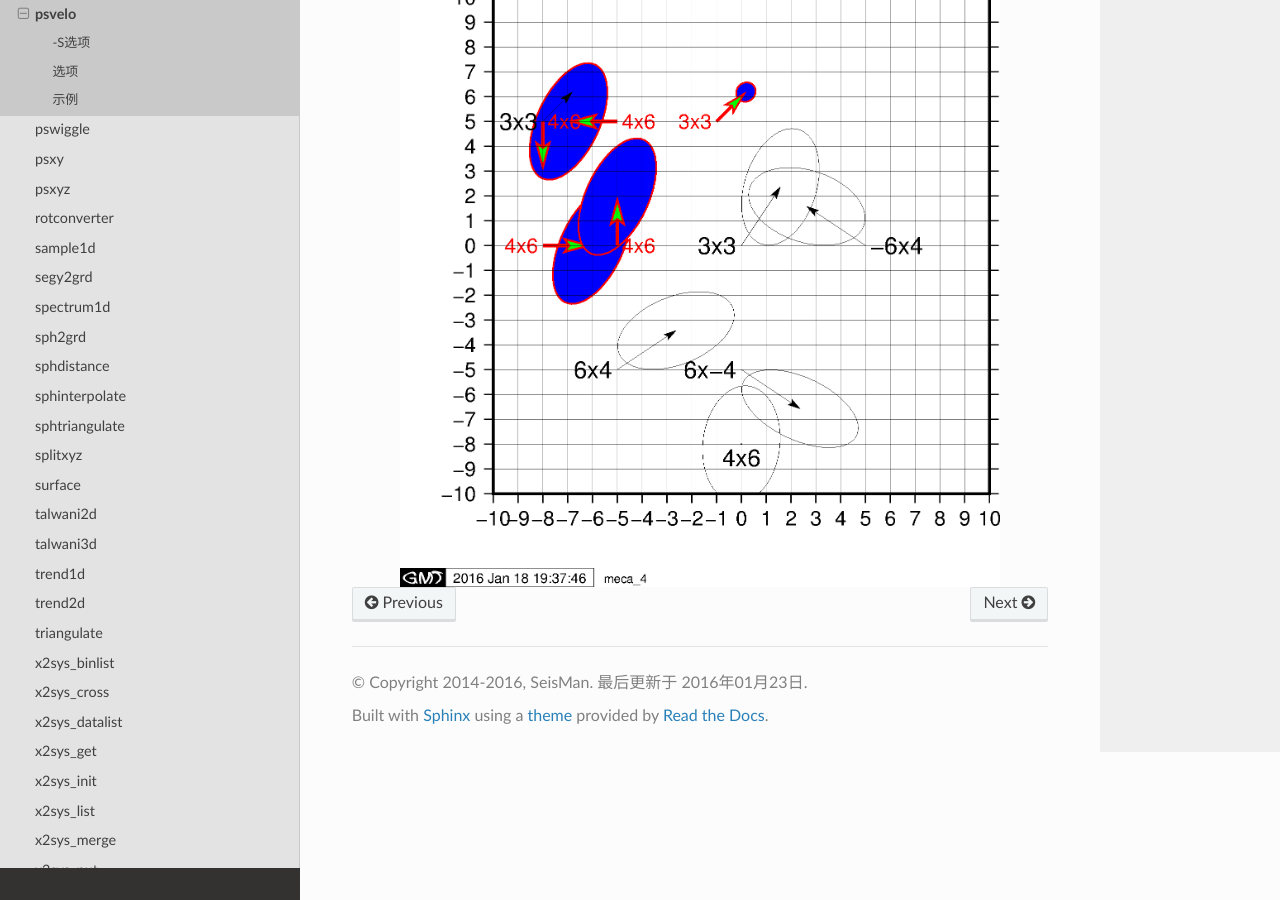
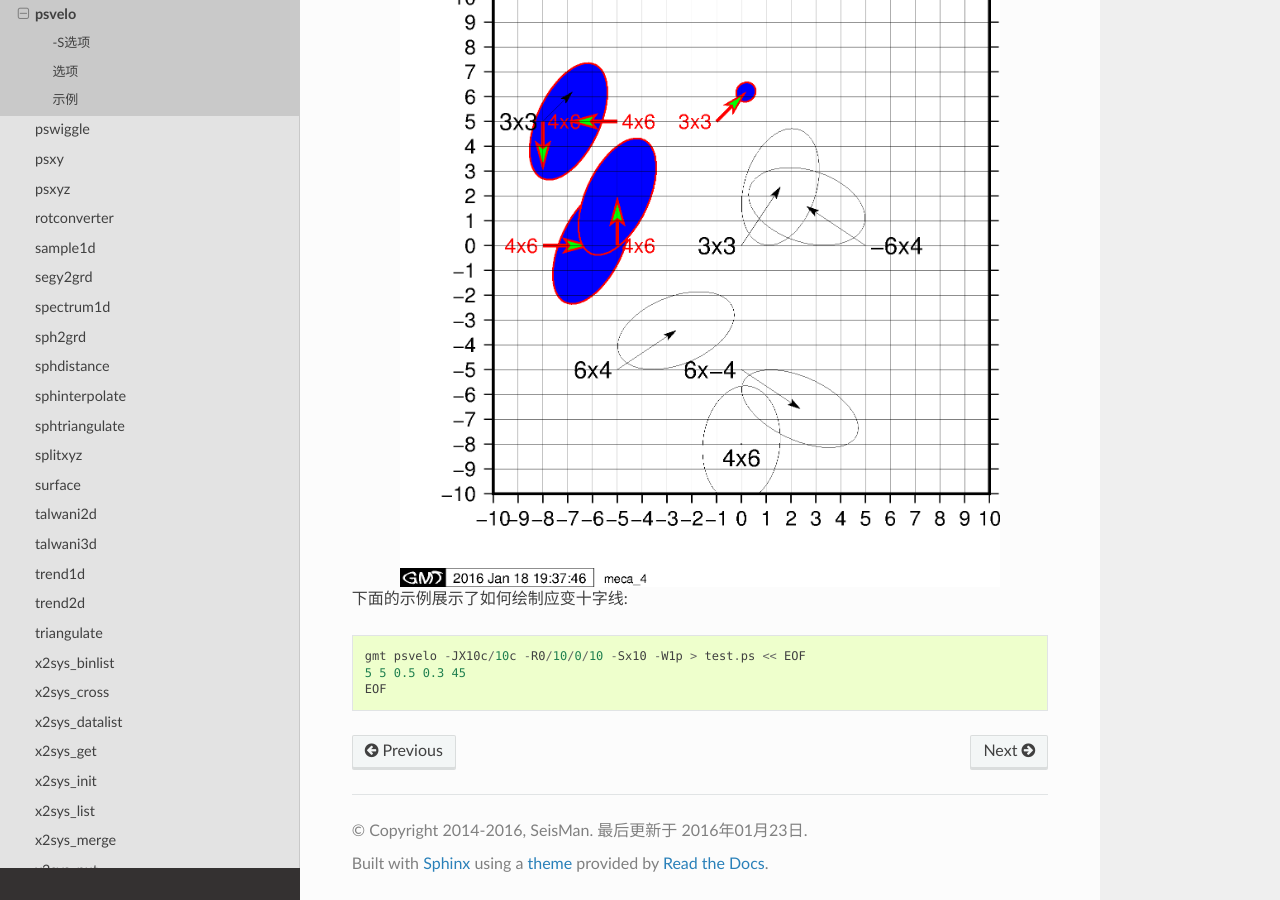
Before and after one commit to seisman/GMT5_Docs, a Sphinx documentation site: the page built from source/psvelo.rst, in a window 1280 px wide and 900 px high, scrolled down 3405 px. Built offline with Sphinx 7.4.7 and the Read the Docs theme 2.0.0, drawn with Linux system fonts in a browser that asks for light colours; pages that are not in the unit, such as notebooks, are missing from menus.

Commit message:
add an example

```diff
--- a/source/psvelo.rst
+++ b/source/psvelo.rst
@@ -113,3 +113,9 @@ psvelo
 .. figure:: /images/psvelo_ex2.*
    :width: 600 px
    :align: center
+
+下面的示例展示了如何绘制应变十字线::
+
+    gmt psvelo -JX10c/10c -R0/10/0/10 -Sx10 -W1p > test.ps << EOF
+    5 5 0.5 0.3 45
+    EOF
```
